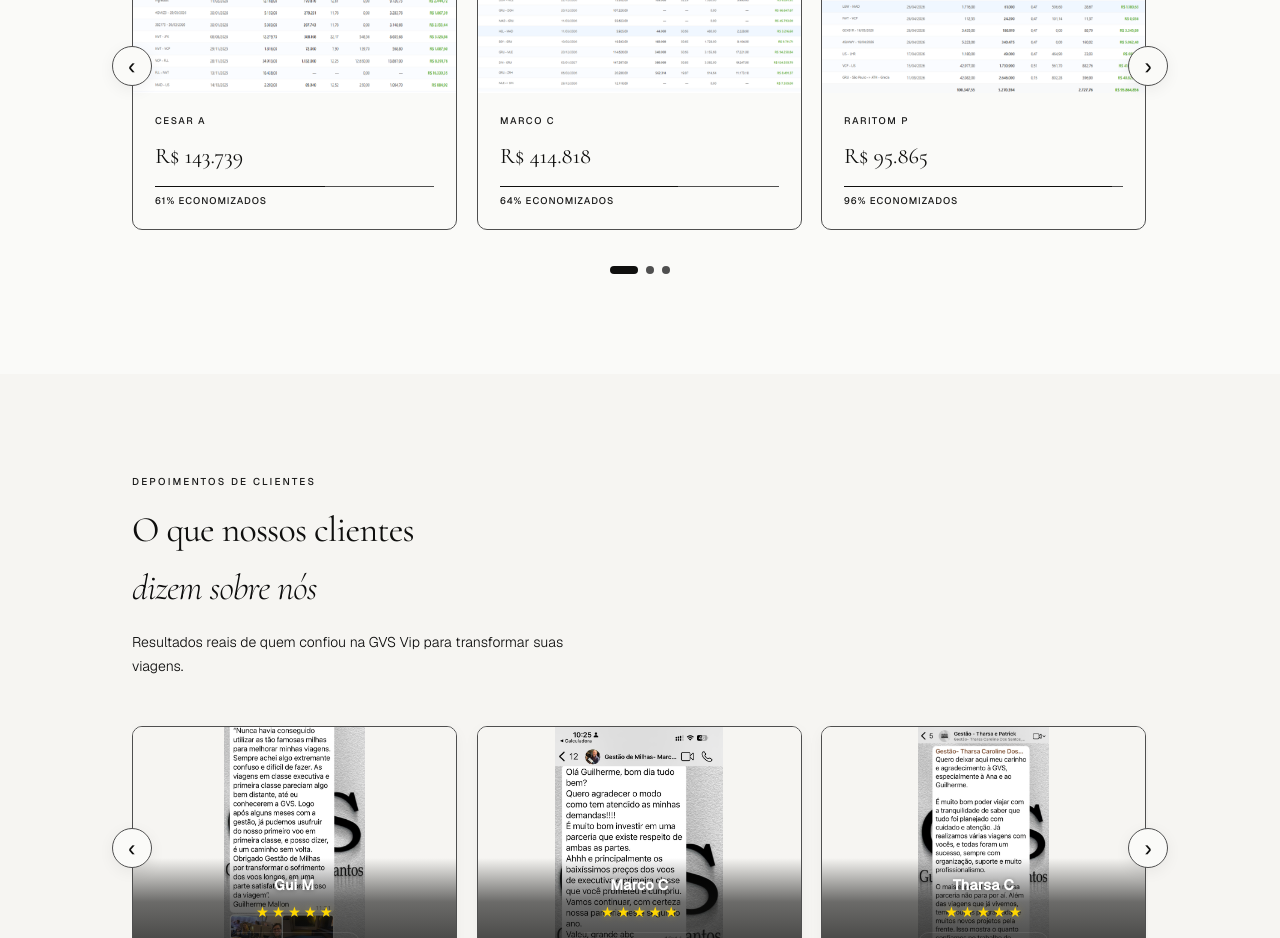
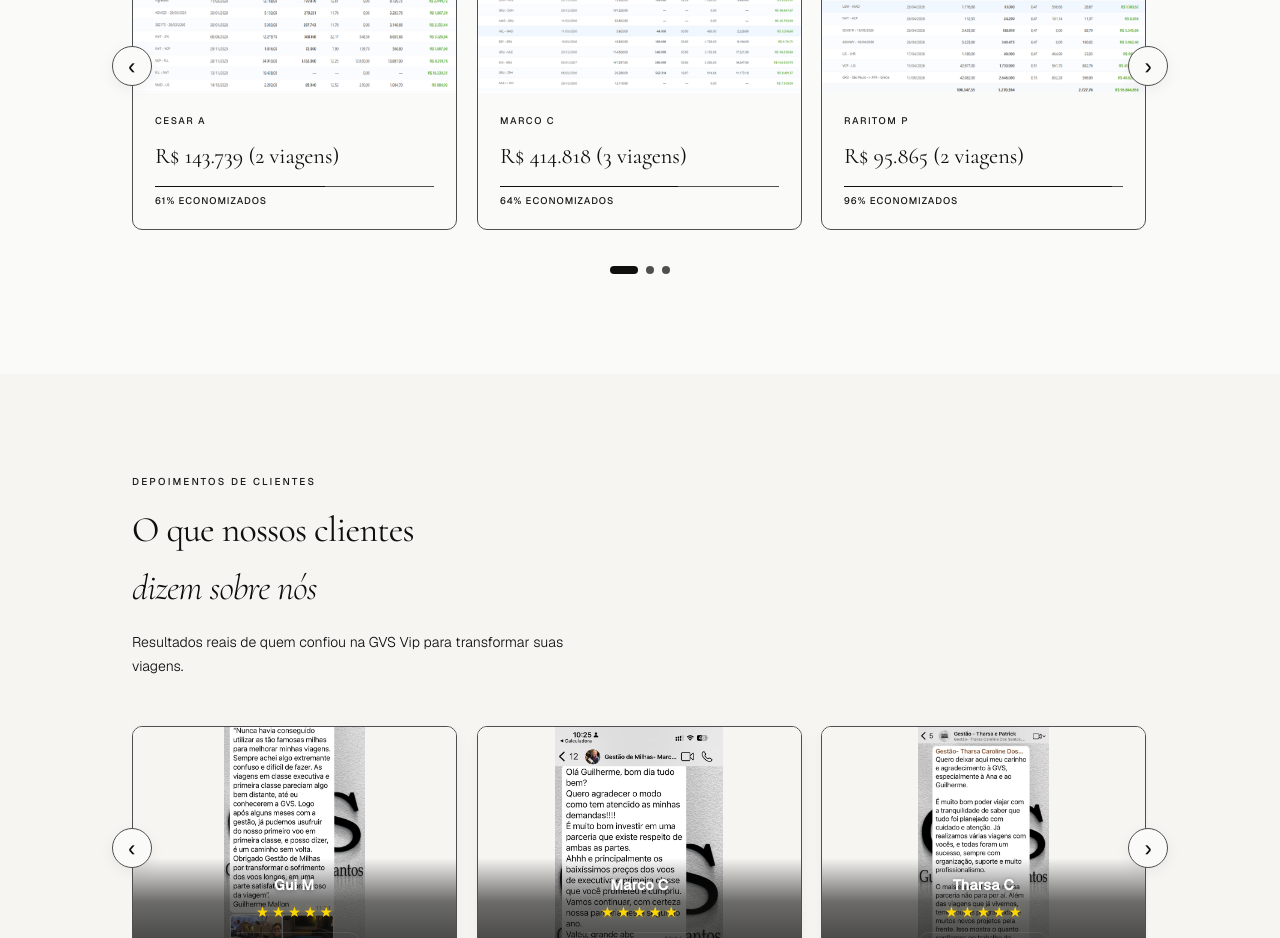
Before and after one commit to DeevLeandro/GVSMilhas, a React (Create React App) app: page / in a window 1280 px wide. Shown: the part 5200-6138 px from the top of the page. Built offline with nearby package versions, Linux system fonts and the light colour scheme.

Commit message:
Update App.js

```diff
--- a/src/App.js
+++ b/src/App.js
@@ -711,14 +711,14 @@ const HOTELS = [
 ];
 
 const CASES = [
-  { name: 'Cesar A',            pct: 61, saved: 'R$ 143.739', img: '/images/CesarEconomia.png' },
-  { name: 'Marco C',            pct: 64, saved: 'R$ 414.818', img: '/images/MarcoEconomia.png' },
-  { name: 'Raritom P',          pct: 96, saved: 'R$  95.865', img: '/images/RaritomEconomia.png' },
-  { name: 'Guilherme V',        pct: 72, saved: 'R$ 612.718', img: '/images/GuilhermeEconomia.png' },
-  { name: 'Diego C',            pct: 39, saved: 'R$  59.302', img: '/images/DiegoEconomia.png' },
-  { name: 'Guilherme M',        pct: 73, saved: 'R$  49.179', img: '/images/GuiMallonEconomia.png' },
-  { name: 'Rodrigo C',          pct: 45, saved: 'R$  70.138', img: '/images/RodrigoEconomia.png' },
-  { name: 'Tharsa C',           pct: 47, saved: 'R$  42.319', img: '/images/TharsaEconomia.png' },
+  { name: 'Cesar A',            pct: 61, saved: 'R$ 143.739 (2 viagens)', img: '/images/CesarEconomia.png' },
+  { name: 'Marco C',            pct: 64, saved: 'R$ 414.818 (3 viagens)', img: '/images/MarcoEconomia.png' },
+  { name: 'Raritom P',          pct: 96, saved: 'R$  95.865 (2 viagens)', img: '/images/RaritomEconomia.png' },
+  { name: 'Guilherme V',        pct: 72, saved: 'R$ 612.718 (7 viagens)', img: '/images/GuilhermeEconomia.png' },
+  { name: 'Diego C',            pct: 39, saved: 'R$  59.302 (2 viagens)', img: '/images/DiegoEconomia.png' },
+  { name: 'Guilherme M',        pct: 73, saved: 'R$  49.179 (1 viagens)', img: '/images/GuiMallonEconomia.png' },
+  { name: 'Rodrigo C',          pct: 45, saved: 'R$  70.138 (3 viagens)', img: '/images/RodrigoEconomia.png' },
+  { name: 'Tharsa C',           pct: 47, saved: 'R$  42.319 (1 viagem)', img: '/images/TharsaEconomia.png' },
 ];
 
 const FEEDBACKS = [
```
